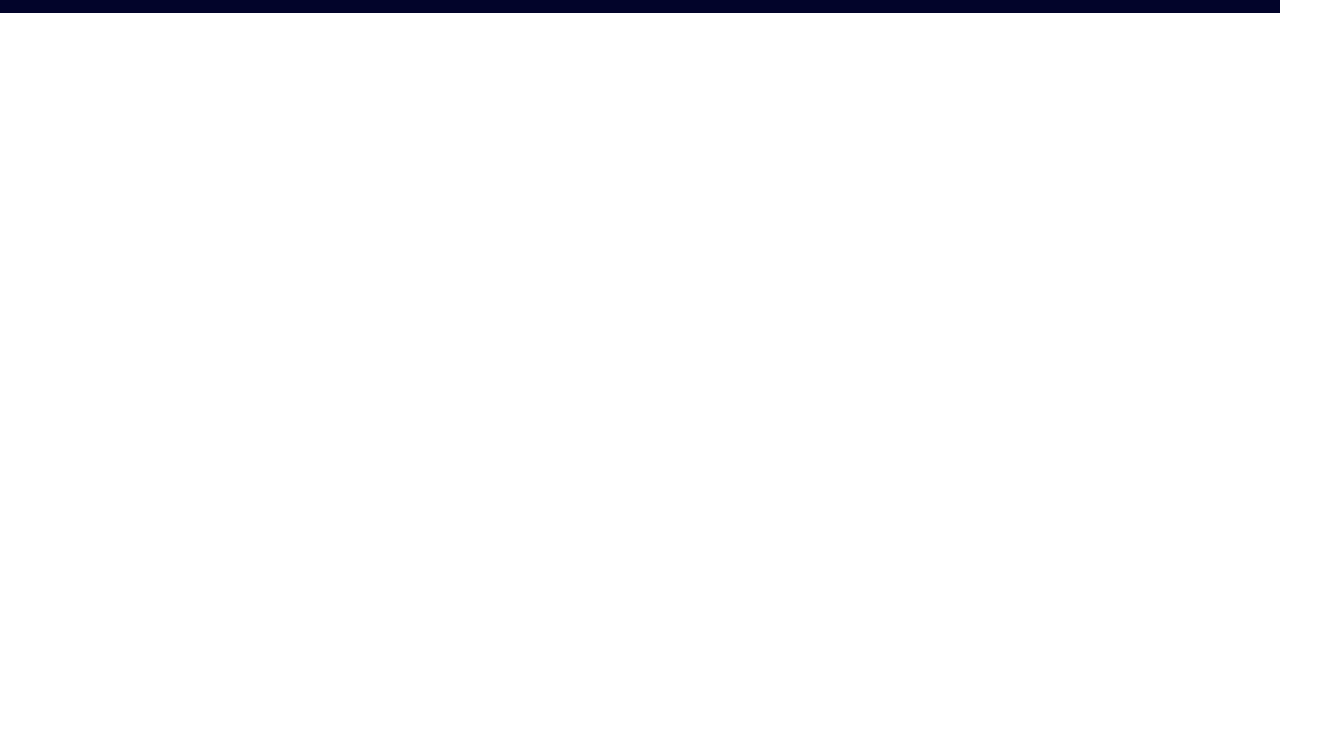
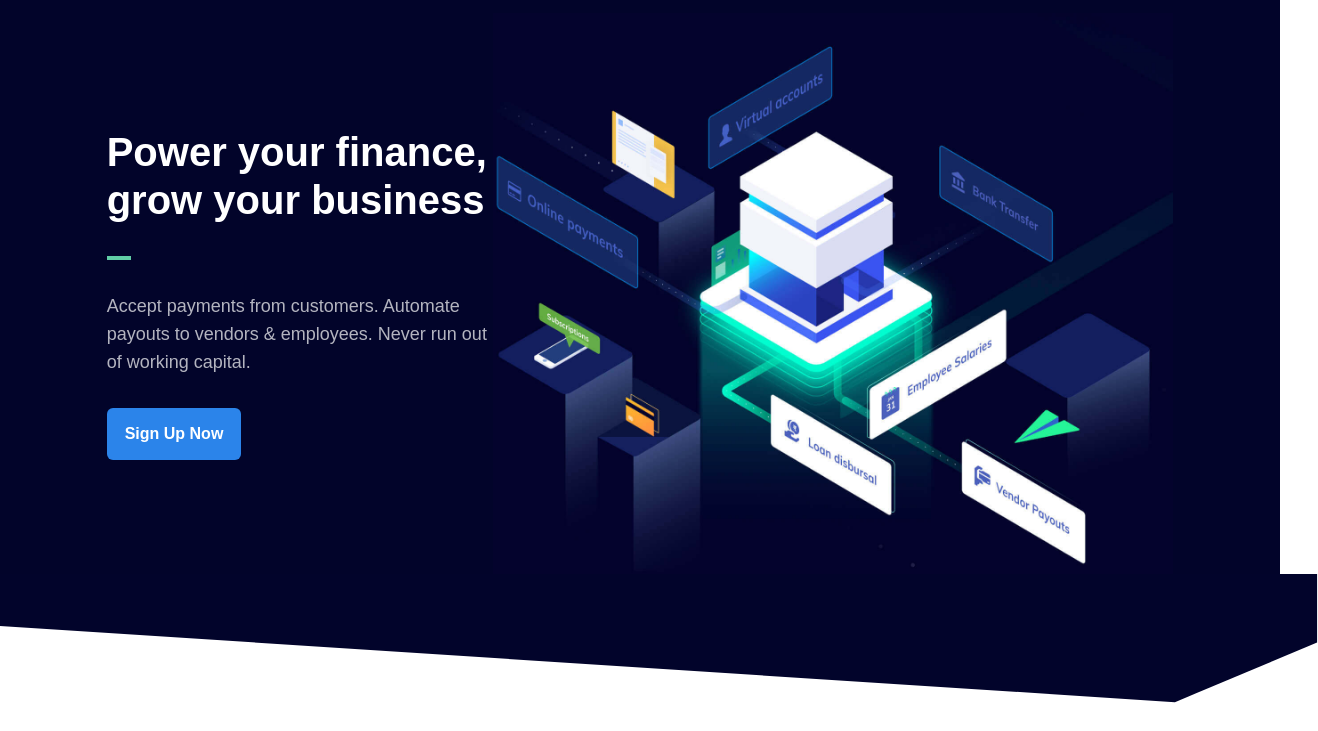
Before and after one commit to Soulistic/Major-Project, a website built with Vite: page RazorPay/index.html in a window 1280 px wide. Shown: the part 69-800 px from the top of the page, 1318 px wide, since content can reach past the window. Built offline with nearby package versions, Linux system fonts and the light colour scheme.

Commit message:
Hero Section Added

```diff
--- a/RazorPay/index.html
+++ b/RazorPay/index.html
@@ -46,7 +46,25 @@
                 <button class="py-3 px-4 font-mullish  border rounded-sm font-bold bg-white text-lightBlue300 hover:text-lightBlue500 transition-all duration-200" ><span>Sign Up &rarr;</span></button>
             </div>
         </div>
+    </nav>
 
-    </nav>
+
+    <section class="relative bg-deepBlue">
+        <div class="w-10/12 max-w-[1080px] flex flex-row justify-between items-center mx-auto">
+            <div class="space-y-8">
+                <h1 class="font-mullish font-bold text-[40px] leading-[1.2] text-white">Power your finance, grow your business</h1>
+                <div class="w-6 h-1 bg-greenLight"></div>
+                <p class="font-mullish text-[18px] leading-7 opacity-70 text-white">
+                    Accept payments from customers. Automate payouts to vendors &
+                    employees. Never run out of working capital.
+                </p>
+                <button class="bg-lightBlue text-white rounded-md font-mullish font-bold py-[14px] px-[18px] hover:bg-lightBlue500 transition-all duration-200 ">Sign Up Now</button>
+            </div>
+            <img src="./images/hero-illustration.jpg" alt="" class="w-full max-w-[680px] ">
+        </div>
+        <div class="absolute left-0 right-0 w-[103%]">
+            <img src="./images/hero-shape.svg" alt="" class="w-full object-fill">
+        </div>
+    </section>
 </body>
 </html>
```
